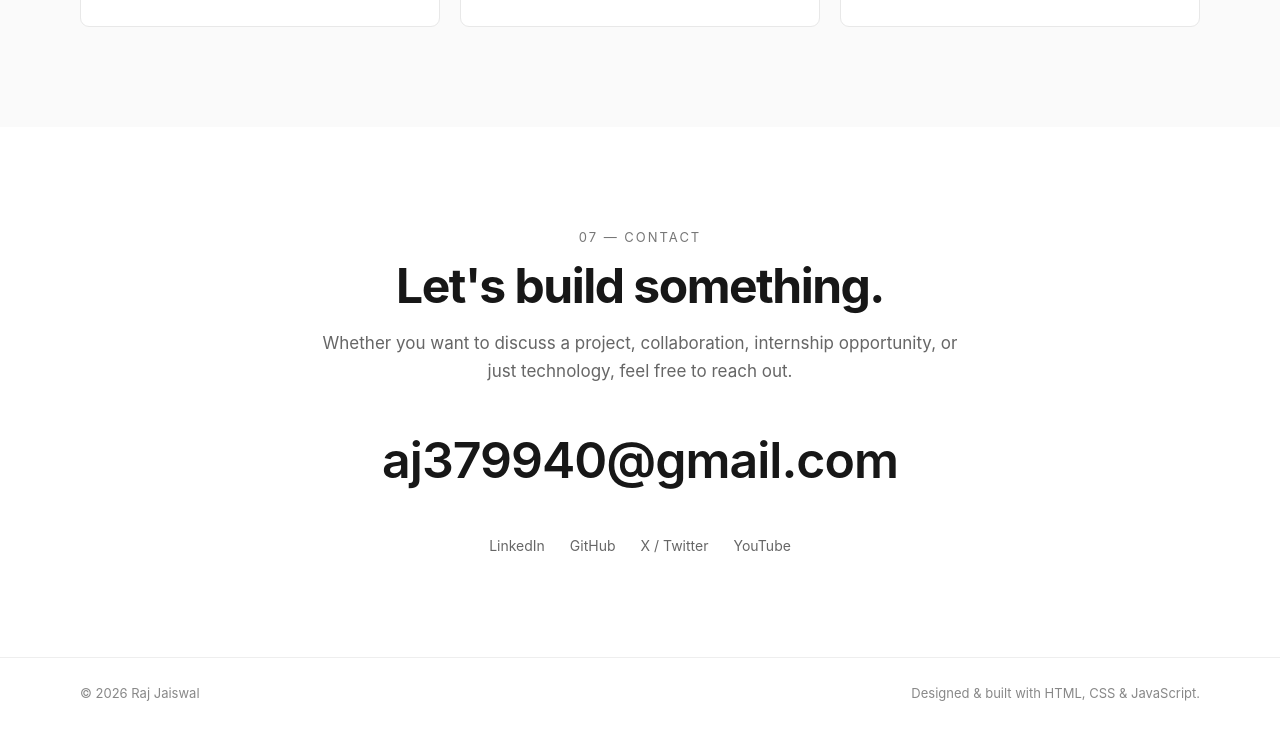
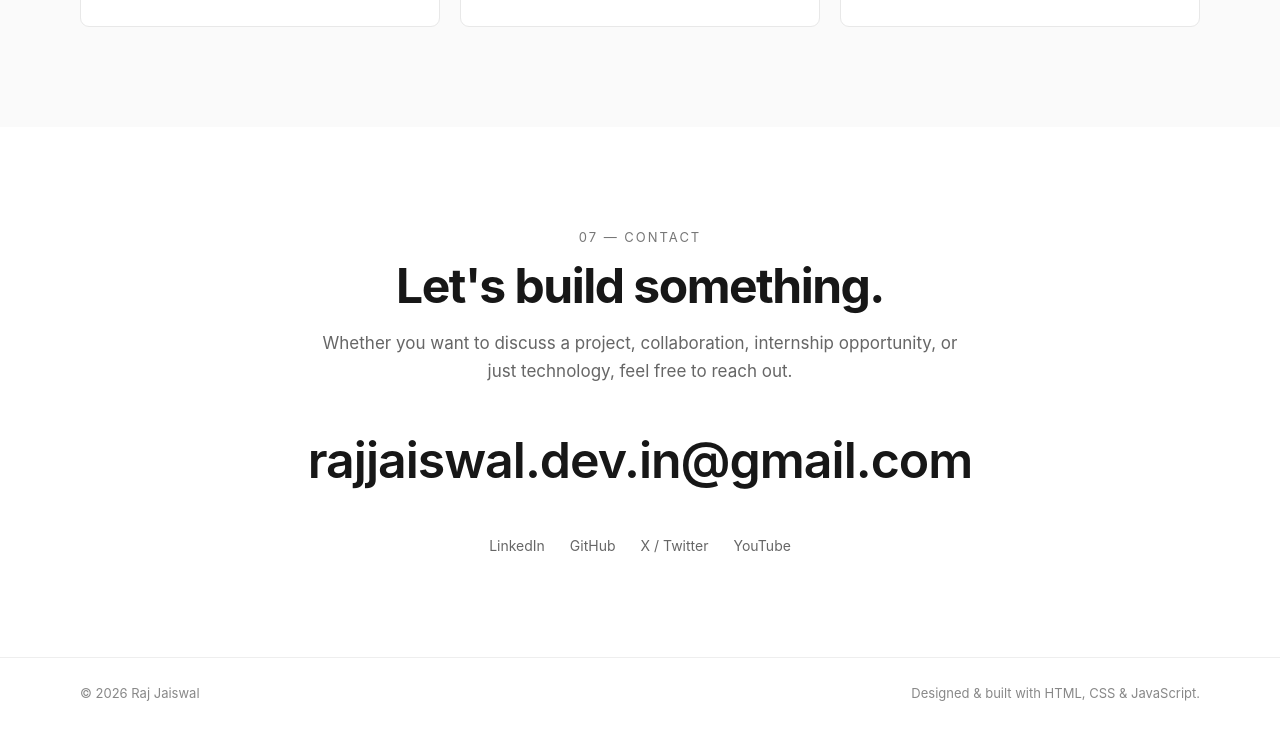
Before and after one commit to rajjaiswal43/My-Portfolio, a plain HTML site: page index.html in a window 1280 px wide. Shown: the part 5393-6122 px from the top of the page. Drawn offline with Linux system fonts and the light colour scheme.

Commit message:
Update contact

```diff
--- a/index.html
+++ b/index.html
@@ -1305,7 +1305,7 @@
                 <!-- CHANGE THIS EMAIL -->
 
                 <a href="mailto:your.email@example.com" class="contact-email">
-                    aj379940@gmail.com
+                    rajjaiswal.dev.in@gmail.com
                 </a>
 
 
```
